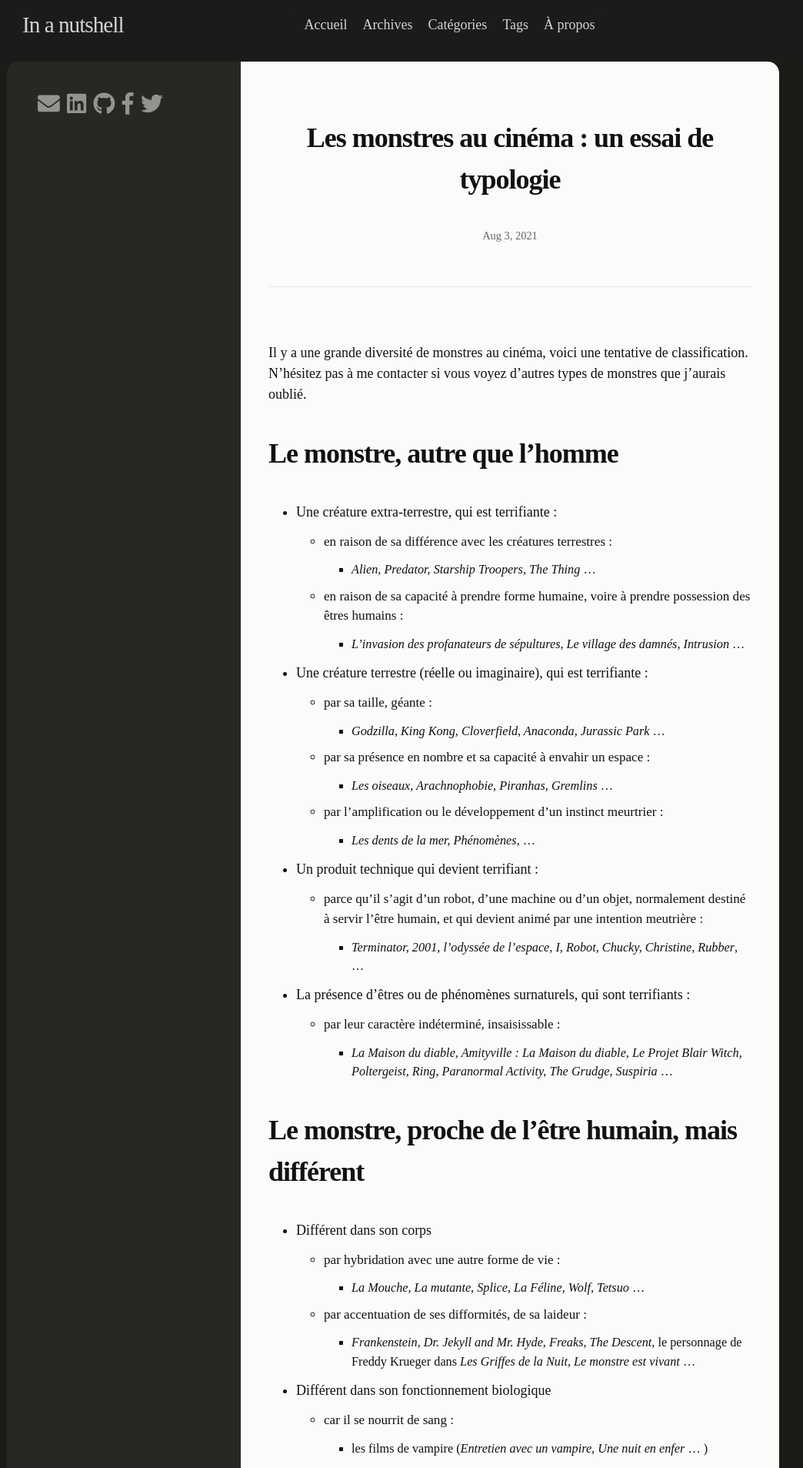
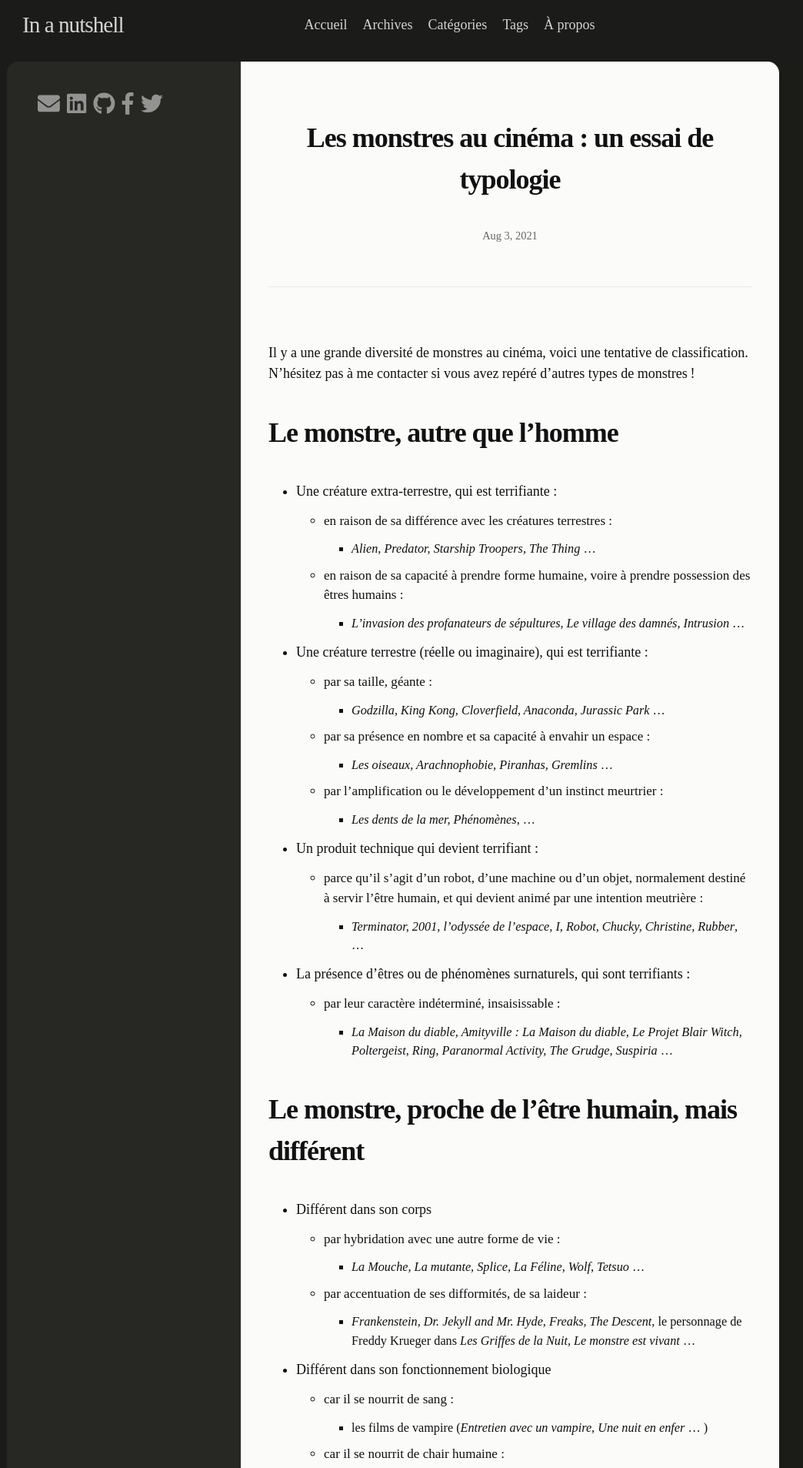
Before and after one commit to eyssette/Blog, a Jekyll site: the page built from _posts/2021-08-03-Les-monstres-au-cinema-typologie.md, in a window 1280 px wide. Shown: the top 1907 px of the page at 77% size, without its empty margins (107-1151 px from the left). Built offline with Jekyll 4.4.1, drawn with Linux system fonts in a browser that asks for light colours; nearby versions of some CDN libraries; some web fonts are replaced; comment, search, counter and statistics services are not loaded.

Commit message:
Update 2021-08-03-Les-monstres-au-cinema-typologie.md

```diff
--- a/_posts/2021-08-03-Les-monstres-au-cinema-typologie.md
+++ b/_posts/2021-08-03-Les-monstres-au-cinema-typologie.md
@@ -5,7 +5,7 @@ categories: Cinéma
 ---
 
 Il y a une grande diversité de monstres au cinéma, voici une tentative de classification.
-N'hésitez pas à me contacter si vous voyez d'autres types de monstres que j'aurais oublié.
+N'hésitez pas à me contacter si vous avez repéré d'autres types de monstres !
 
 # Le monstre, autre que l’homme
 
```
